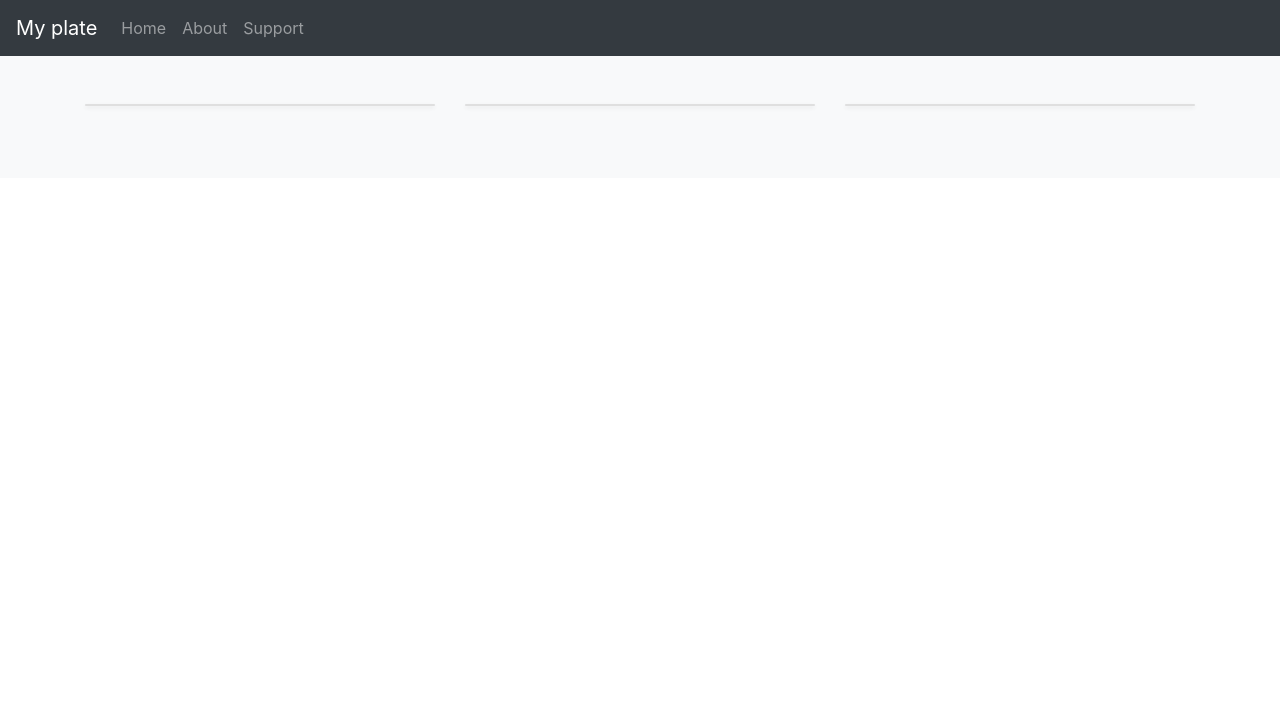
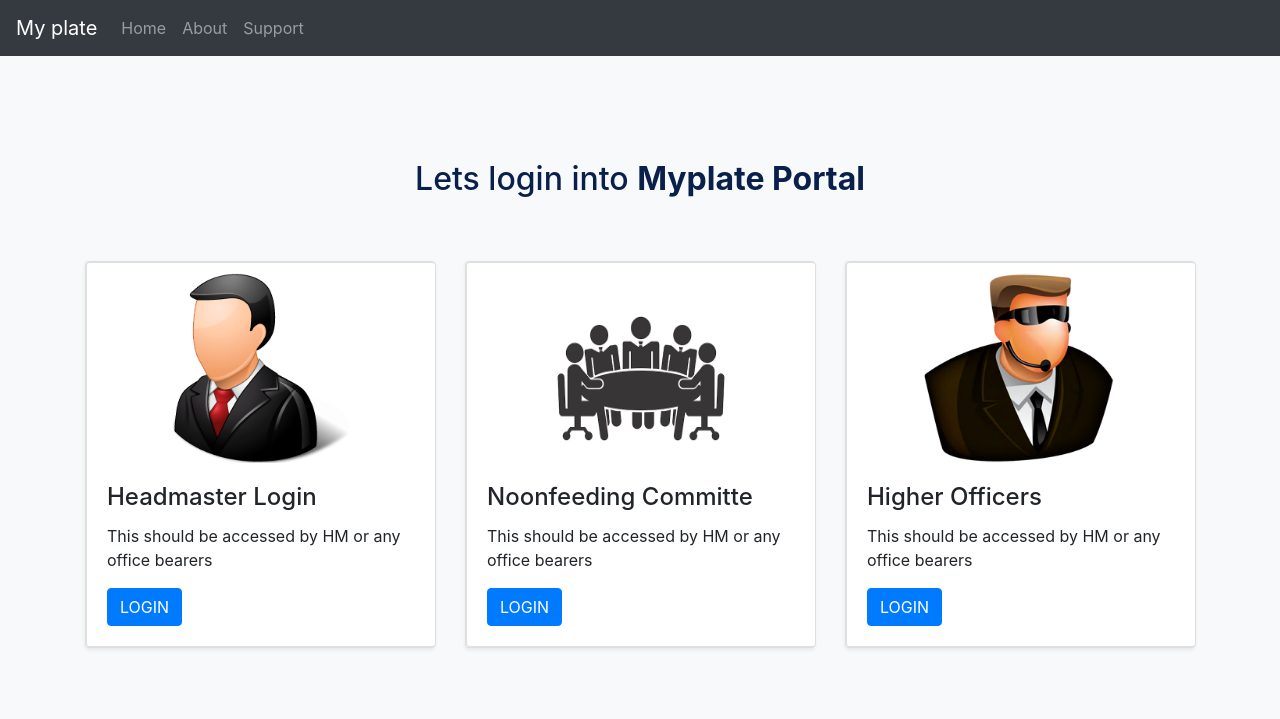
Before and after one commit to Core-coders/reboot, a Django app: page / in a window 1280 px wide. Shown: the top 719 px of the page. Run offline with Django 3.2, Linux system fonts and the light colour scheme; some libraries are stand-ins or nearby versions.

Commit message:
Home UI rewamped

```diff
--- a/myplate/accounts/templates/accounts/test2.html
+++ b/myplate/accounts/templates/accounts/test2.html
@@ -1,5 +1,11 @@
 {% extends 'base_layout.html' %}
 
 {% block content %}
+{% if user.is_authenticated %}
+<form class="logout-link" action="{% url 'accounts:logout' %}" method="post">
+    {% csrf_token %}
+    <button type="submit">Logout</button>
+</form>
+{% endif %}
     <h2>Test2</h2>
 {% endblock %}
--- a/myplate/accounts/templates/accounts/test3.html
+++ b/myplate/accounts/templates/accounts/test3.html
@@ -1,5 +1,11 @@
 {% extends 'base_layout.html' %}
 
 {% block content %}
+{% if user.is_authenticated %}
+<form class="logout-link" action="{% url 'accounts:logout' %}" method="post">
+    {% csrf_token %}
+    <button type="submit">Logout</button>
+</form>
+{% endif %}
     <h2>Test3</h2>
 {% endblock %}
--- a/myplate/accounts/urls.py
+++ b/myplate/accounts/urls.py
@@ -7,5 +7,6 @@ urlpatterns = [
     path('login',views.login_view,name="login"),
     path('test',views.test_view,name="test"),
     path('test2',views.test2_view,name="test2"),
+    path('test3',views.test3_view,name="test3"),
     path('logout',views.logout_view,name="logout"),
 ]
--- a/myplate/myplate/urls.py
+++ b/myplate/myplate/urls.py
@@ -17,6 +17,8 @@ from django.contrib import admin
 from django.urls import path,include
 from . import views
 
+app_name = 'myplate'
+
 urlpatterns = [
     path('admin/', admin.site.urls),
     path('',views.homepage),
--- a/myplate/templates/base_layout.html
+++ b/myplate/templates/base_layout.html
@@ -9,7 +9,7 @@
 <body>
     <nav class="navbar navbar-expand-md bg-dark navbar-dark">
         <!-- Brand -->
-        <a class="navbar-brand" href="#">My plate</a>
+        <a class="navbar-brand" href="http://127.0.0.1:8000">My plate</a>
 
         <!-- Toggler/collapsibe Button -->
         <button class="navbar-toggler" type="button" data-toggle="collapse" data-target="#collapsibleNavbar">
--- a/myplate/templates/homelogin.html
+++ b/myplate/templates/homelogin.html
@@ -1,16 +1,28 @@
 {% extends 'base_layout.html' %}
 
+{% load static from staticfiles %}
 {%block content%}
 <main role="main">
-
-
 
   <div class="album py-5 bg-light">
     <div class="container">
 
+      <h2 align="center" style="color: rgb(9, 32, 75);padding-top: 5%;padding-bottom: 5%;">Lets login into <b>Myplate Portal</b></h2>
       <div class="row">
         <div class="col-md-4">
           <div class="card mb-4 shadow-sm">
+
+              <div class="card" style="width:350px">
+                  <center>
+                      <img class="card-img-top" src="{% static 'hm.png' %}" alt="Card image" style="width:200px;height:200px;padding-top: 10px;">
+
+                  </center>
+                  <div class="card-body">
+                    <h4 class="card-title">Headmaster Login</h4>
+                    <p class="card-text">This should be accessed by HM or any office bearers</p>
+                    <a href="{% url 'accounts:login' %}" class="btn btn-primary">LOGIN</a>
+                  </div>
+                </div>
 
           </div>
         </div>
@@ -18,13 +30,32 @@
         <div class="col-md-4">
           <div class="card mb-4 shadow-sm">
 
+              <div class="card" style="width:350px">
+                  <center>
+                      <img class="card-img-top" src="{% static 'nfc.png'%}" alt="Card image" style="width:200px;height:200px;padding-top: 10px;">
 
+                  </center>                        <div class="card-body">
+                    <h4 class="card-title">Noonfeeding Committe</h4>
+                    <p class="card-text">This should be accessed by HM or any office bearers</p>
+                    <a href="{% url 'accounts:login' %}" class="btn btn-primary">LOGIN</a>
+                  </div>
+                </div>
 
           </div>
         </div>
         <div class="col-md-4">
           <div class="card mb-4 shadow-sm">
 
+              <div class="card" style="width:350px">
+                  <center>
+                      <img class="card-img-top" src="{% static 'hg.png'%}" alt="Card image" style="width:200px;height:200px;padding-top: 10px;">
+
+                  </center>                        <div class="card-body">
+                    <h4 class="card-title">Higher Officers</h4>
+                    <p class="card-text">This should be accessed by HM or any office bearers</p>
+                    <a href="{% url 'accounts:login' %}" class="btn btn-primary">LOGIN</a>
+                  </div>
+                </div>
 
           </div>
         </div>
```
Also changed, not shown: myplate/accounts/views.py (+7 -6 lines), myplate/assets/hg.png (added), myplate/assets/hm.png (added), myplate/assets/nfc.png (added), myplate/db.sqlite3. Lines whose indentation alone changed are shown as unchanged.
